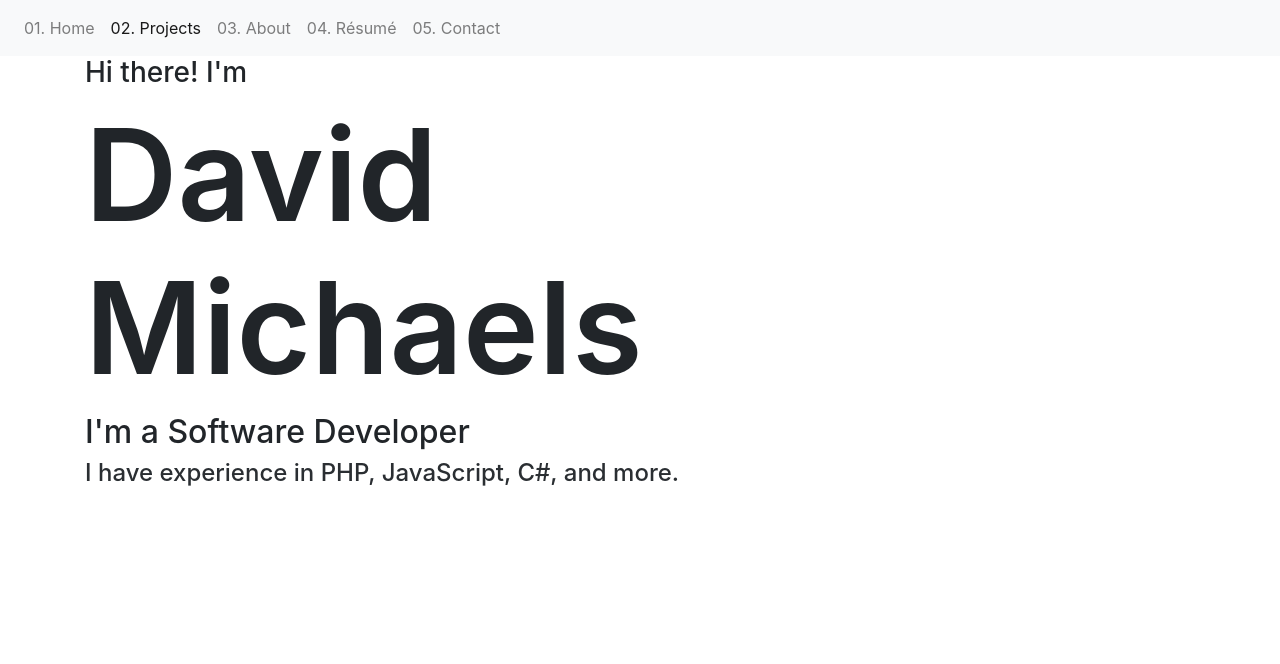
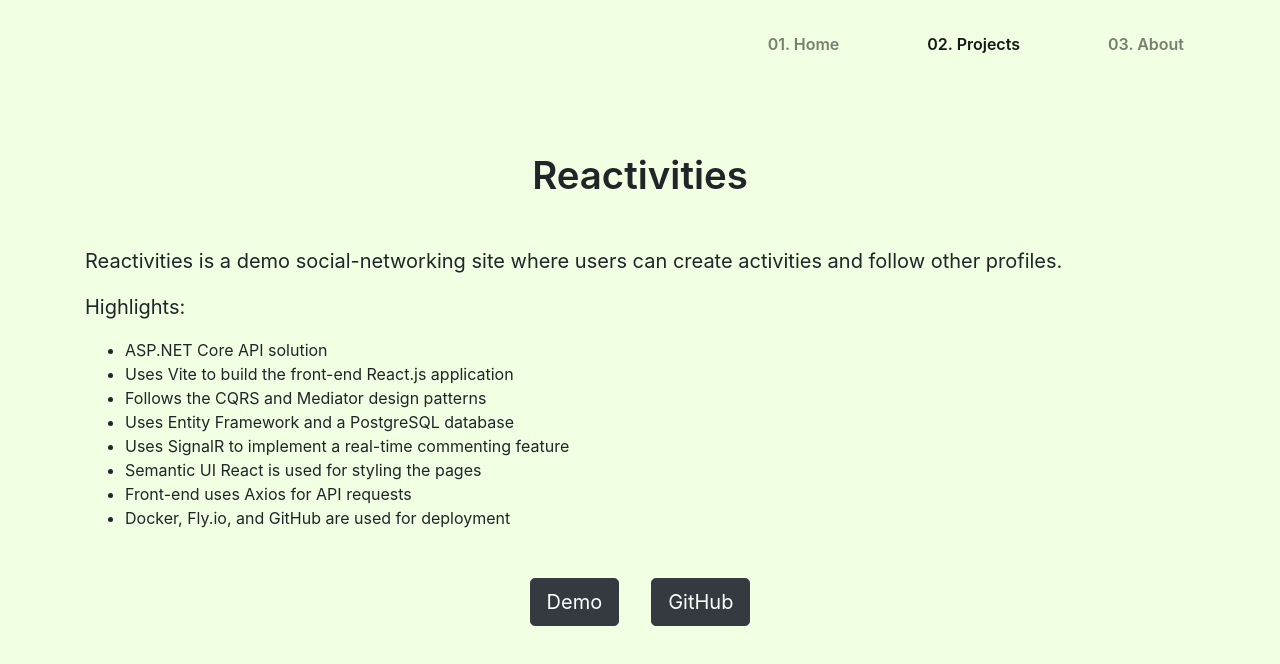
Before and after one commit to dmichaels411/dmichaels411.github.io, a React (Vite) app: page /projects/reactivities in a window 1280 px wide. Shown: the top 664 px of the page. Built offline with nearby package versions, Linux system fonts and the light colour scheme.

Commit message:
pages and content added

```diff
--- a/package.json
+++ b/package.json
@@ -14,6 +14,7 @@
     "react": "^18.2.0",
     "react-bootstrap": "^2.10.0",
     "react-dom": "^18.2.0",
+    "react-icons": "^5.0.1",
     "react-router-dom": "^6.21.3"
   },
   "devDependencies": {
--- a/src/app/About.tsx
+++ b/src/app/About.tsx
@@ -1,5 +1,33 @@
+import { Col, Container, Row } from "react-bootstrap";
+import myResume from "../assets/David_Michaels_Resume.pdf";
+import { FaLinkedin, FaGithub } from "react-icons/fa";
+
 export default function About() {
     return (
-        <p>About</p>
+        <Container>
+            <Row>
+                <Col>
+                    <h2 className="text-center mb-5">About</h2>
+                    <p>
+                        I'm David, a programmer in Erie, Pennsylvania. I have four years of professional software development experience working at a local manufacturing company. My work focused on an internal web application which supported all aspects of the business. By the end of my time at the company, the project was fully my responsibility and any issues with this application needed to be quickly resolved as the company depended on this system for production.
+                    </p>
+                    <p>
+                        I'm looking for new opportunities in software development, especially at a larger-sized company, and I'm open to relocating.
+                    </p>
+                    <p>
+                        <strong>Get in touch:</strong> <a href="mailto:dmichaels411@gmail.com" className="text-dark">dmichaels411@gmail.com</a>
+                    </p>
+                    <h3 className="my-5 text-center">
+                        <a href={myResume} target="_blank" className="text-dark">
+                            Download Résumé
+                        </a>
+                    </h3>
+                    <p className="mt-5 text-center">
+                        <a href='https://www.linkedin.com/in/david-michaels/' target='blank' className='mx-3'><FaLinkedin color='black' size='5rem' /></a>
+                        <a href='https://github.com/dmichaels411' target='blank' className='mx-3'><FaGithub color='black' size='5rem' /></a>
+                    </p>
+                </Col>
+            </Row>
+        </Container>
     )
 }
--- a/src/app/Contact.tsx
+++ b/src/app/Contact.tsx
@@ -1,8 +1,16 @@
+import { Col, Container, Row } from "react-bootstrap";
+import { FaLinkedin } from "react-icons/fa6";
+
 export default function Contact() {
     return (
-        <div>
-            <a href='https://www.linkedin.com/in/david-michaels/' target='blank'>LinkedIn</a>
-            <a href='https://github.com/dmichaels411' target='blank'>GitHub</a>
-        </div>
+        <Container>
+            <Row>
+                <Col>
+                    <h2 className="text-center mb-5">Contact</h2>
+                    <FaLinkedin size='5rem' /><a href='https://www.linkedin.com/in/david-michaels/' target='blank'>LinkedIn</a>
+                    <a href='https://github.com/dmichaels411' target='blank'>GitHub</a>
+                </Col>
+            </Row>
+        </Container>
     )
 }
--- a/src/app/Home.tsx
+++ b/src/app/Home.tsx
@@ -1,4 +1,5 @@
-import { Col, Container, Fade, Row } from "react-bootstrap";
+import { Button, Col, Container, Fade, Row } from "react-bootstrap";
+import { Link } from "react-router-dom";
 
 export default function Home() {
     return (
@@ -9,13 +10,20 @@ export default function Home() {
                         <h3 className="first-transition">Hi there! I'm</h3>
                     </Fade>
                     <Fade in appear>
-                        <h1 className="second-transition">David<br></br>Michaels</h1>
+                        <h1 className="second-transition">David Michaels</h1>
                     </Fade>
                     <Fade in appear>
                         <h2 className="third-transition">I'm a Software Developer</h2>
                     </Fade>
+                    <br/>
                     <Fade in appear>
                         <h4 className="fourth-transition">I have experience in PHP, JavaScript, C#, and more.</h4>
+                    </Fade>
+                    <br/>
+                    <Fade in appear>
+                        <Link to='/about' className="fifth-transition">
+                            <Button variant="dark" size="lg">Get in touch</Button>
+                        </Link>
                     </Fade>
                 </Col>
             </Row>
--- a/src/app/Projects.tsx
+++ b/src/app/Projects.tsx
@@ -1,5 +1,24 @@
+import { Card, Col, Container, Row, Stack } from "react-bootstrap";
+import { useNavigate } from "react-router-dom";
+
 export default function Projects() {
+    const navigate = useNavigate();
+
     return (
-        <p>TProjects</p>
+        <Container>
+            <Row>
+                <Col>
+                    <h2 className="text-center mb-5">Projects</h2>
+                    <Stack gap={2} className="mx-auto">
+                            <Card className="mx-auto p-2 card-link" border="dark" style={{ width: '22rem' }} onClick={() => navigate('/projects/reactivities')}>
+                                <Card.Body className="text-center">
+                                    <Card.Title style={{fontWeight: '600', fontSize: '1.5rem'}}>Reactivities</Card.Title>
+                                    <Card.Text>Reactivities is a social-networking application built with .NET Core and React which allows users to create profiles and add or follow events.</Card.Text>
+                                </Card.Body>
+                            </Card>
+                    </Stack>
+                </Col>
+            </Row>
+        </Container>
     )
 }
--- /dev/null
+++ b/src/app/Reactivities.tsx
@@ -0,0 +1,36 @@
+import { Button, Col, Container, Row } from "react-bootstrap";
+import { Link } from "react-router-dom";
+
+export default function Reactivities() {
+    return (
+        <Container>
+            <Row>
+                <Col>
+                    <h2 className="text-center mb-5">Reactivities</h2>
+                    <p>
+                        Reactivities is a demo social-networking site where users can create activities and follow other profiles.
+                    </p>
+                    <p>Highlights:</p>
+                    <ul>
+                        <li>ASP.NET Core API solution</li>
+                        <li>Uses Vite to build the front-end React.js application</li>
+                        <li>Follows the CQRS and Mediator design patterns</li>
+                        <li>Uses Entity Framework and a PostgreSQL database</li>
+                        <li>Uses SignalR to implement a real-time commenting feature</li>
+                        <li>Semantic UI React is used for styling the pages</li>
+                        <li>Front-end uses Axios for API requests</li>
+                        <li>Docker, Fly.io, and GitHub are used for deployment</li>
+                    </ul>
+                    <p className="mt-5 text-center">
+                        <Link to='https://dmichaels-reactivities.fly.dev/' target='_blank' className='mx-3'>
+                            <Button variant="dark" size="lg">Demo</Button>
+                        </Link>
+                        <Link to='https://github.com/dmichaels411/Reactivities' target='_blank' className='mx-3'>
+                            <Button variant="dark" size="lg">GitHub</Button>
+                        </Link>
+                    </p>
+                </Col>
+            </Row>
+        </Container>
+    )
+}
--- a/src/app/Resume.tsx
+++ /dev/null
@@ -1,5 +0,0 @@
-export default function Resume() {
-    return (
-        <p>resume</p>
-    )
-}
--- a/src/app/Routes.tsx
+++ b/src/app/Routes.tsx
@@ -2,9 +2,8 @@ import { RouteObject, createBrowserRouter } from 'react-router-dom';
 import App from './layout/App';
 import Home from './Home';
 import Projects from './Projects';
-import Resume from './Resume';
 import About from './About';
-import Contact from './Contact';
+import Reactivities from './Reactivities';
 
 
 export const routes: RouteObject[] = [
@@ -13,9 +12,8 @@ export const routes: RouteObject[] = [
         children: [
             { path: '/', element: <Home /> },
             { path: 'projects', element: <Projects /> },
-            { path: 'resume', element: <Resume /> },
             { path: 'about', element: <About /> },
-            { path: 'contact', element: <Contact /> },
+            { path: '/projects/reactivities', element: <Reactivities /> },
             { path: '*', element: <Home /> }
         ]
     }
--- a/src/app/layout/NavBar.tsx
+++ b/src/app/layout/NavBar.tsx
@@ -3,15 +3,13 @@ import { Nav, Navbar } from 'react-bootstrap'
 
 export default function NavBar() {
     return (
-        <Navbar bg="light" expand="lg">
+        <Navbar style={{marginTop: "1em", marginBottom: "5em", fontWeight: "600"}} expand="lg">
             <Navbar.Toggle aria-controls="basic-navbar-nav" />
             <Navbar.Collapse id="basic-navbar-nav">
-                <Nav className="mr-auto">
-                    <Nav.Link as={NavLink} to='/'>01. Home</Nav.Link>
-                    <Nav.Link as={NavLink} to='/projects'>02. Projects</Nav.Link>
-                    <Nav.Link as={NavLink} to='/about'>03. About</Nav.Link>
-                    <Nav.Link as={NavLink} to='/resume'>04. Résumé</Nav.Link>
-                    <Nav.Link as={NavLink} to='/contact'>05. Contact</Nav.Link>
+                <Nav className="ml-auto">
+                    <Nav.Link style={{paddingRight: "5em"}} as={NavLink} to='/'>01. Home</Nav.Link>
+                    <Nav.Link style={{paddingRight: "5em"}} as={NavLink} to='/projects'>02. Projects</Nav.Link>
+                    <Nav.Link style={{paddingRight: "5em"}} as={NavLink} to='/about'>03. About</Nav.Link>
                 </Nav>
             </Navbar.Collapse>
         </Navbar>
--- a/src/app/styles.css
+++ b/src/app/styles.css
@@ -1,6 +1,19 @@
+body {
+    background-color: #f1ffe3;
+}
+
 h1 {
     font-weight: 600;
-    font-size: 10vw;
+    font-size: 7vw;
+}
+
+h2 {
+    font-weight: 600;
+    font-size: 3vw;
+}
+
+p {
+    font-size: 1.25rem;
 }
 
 .first-transition {
@@ -18,3 +31,16 @@ h1 {
 .fourth-transition {
     transition: opacity 2s ease 4s;
 }
+
+.fifth-transition {
+    transition: opacity 2s ease 5s;
+}
+
+.card-link {
+    background-color: #f1ffe3;
+}
+
+.card-link:hover {
+    background-color: #d0e0be;
+    cursor: pointer;
+}
```
Also changed, not shown: 2 other files (tests, documents, lock files or other folders).
